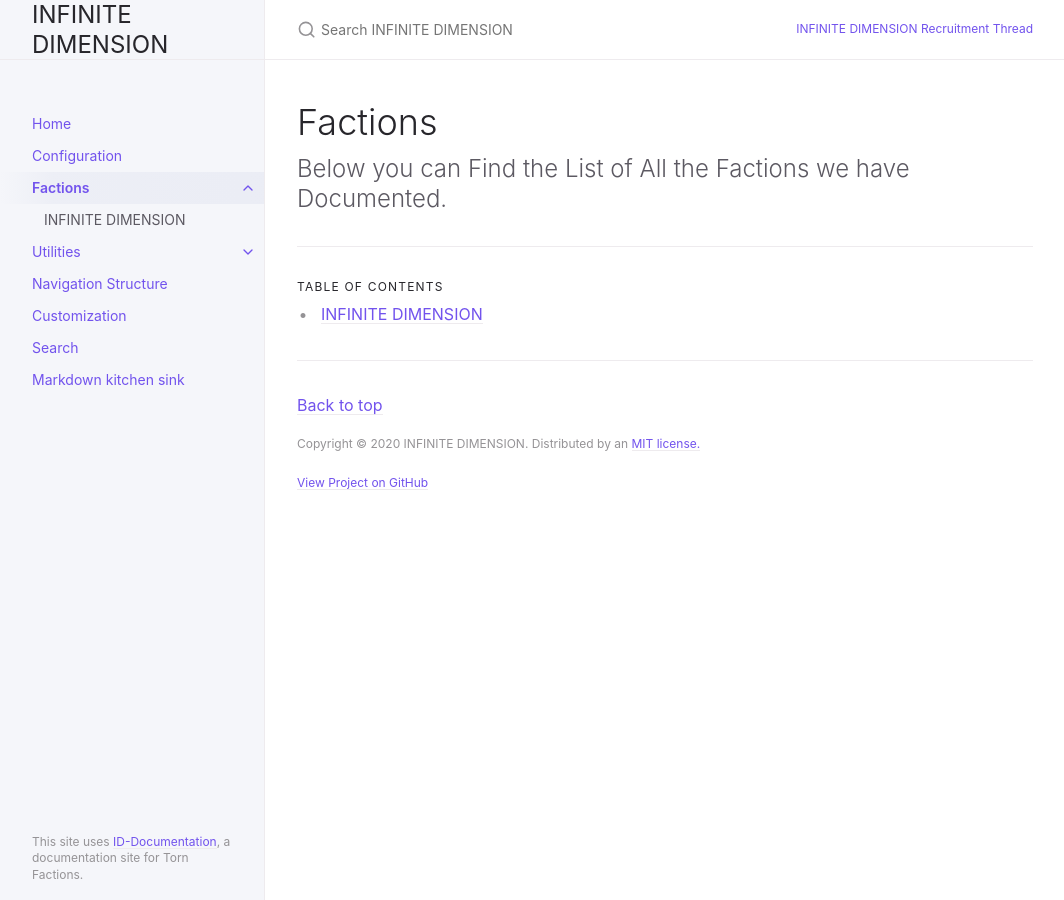
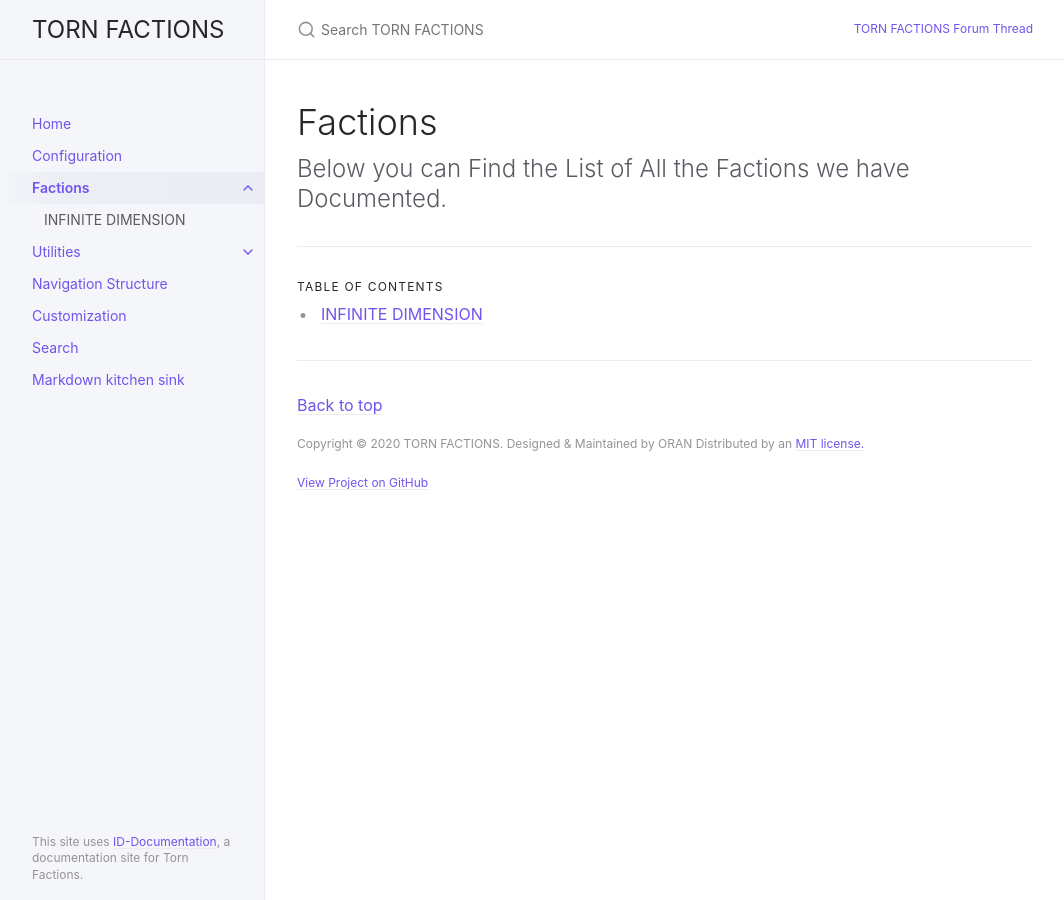
Before and after one commit to OranWeb/id-doc, a Jekyll site: the page built from docs/Factions/index.md, in a window 1280 px wide. Shown: the whole page, without its empty margins (107-1171 px from the left). Built offline with Jekyll 4.4.1, drawn with Linux system fonts in a browser that asks for light colours.

Commit message:
Update _config.yml

```diff
--- a/_config.yml
+++ b/_config.yml
@@ -13,7 +13,7 @@
 # you will see them accessed via {{ site.title }}, {{ site.github_repo }}, and so on.
 # You can create any custom variable you would like, and they will be accessible
 # in the templates via {{ site.myvariable }}.
-title: INFINITE DIMENSION
+title: TORN FACTIONS
 description: A Documentation site for INFINITE DIMENSION FAMILY
 baseurl: "/" # the subpath of your site, e.g. /blog
 url: "https://id-doc.oran.pw" # the base hostname & protocol for your site, e.g. http://example.com
@@ -56,7 +56,7 @@ heading_anchors: true
 
 # Aux links for the upper right navigation
 aux_links:
-  "INFINITE DIMENSION Recruitment Thread":
+  "TORN FACTIONS Forum Thread":
     - "https://www.torn.com/forums.php#/p=threads&f=24&t=16090754"
 
 # Makes Aux links open in a new tab. Default is false
@@ -73,7 +73,7 @@ nav_sort: case_insensitive # default, equivalent to nil
 back_to_top: true
 back_to_top_text: "Back to top"
 
-footer_content: "Copyright &copy; 2020 INFINITE DIMENSION. Distributed by an <a href=\"https://github.com/OranWeb/id-doc/blob/master/LICENSE.txt\">MIT license.</a>"
+footer_content: "Copyright &copy; 2020 TORN FACTIONS. Designed & Maintained by ORAN Distributed by an <a href=\"https://github.com/OranWeb/id-doc/blob/master/LICENSE.txt\">MIT license.</a>"
 
 # Footer last edited timestamp
 last_edit_timestamp: true # show or hide edit time - page must have `last_modified_date` defined in the frontmatter
```
